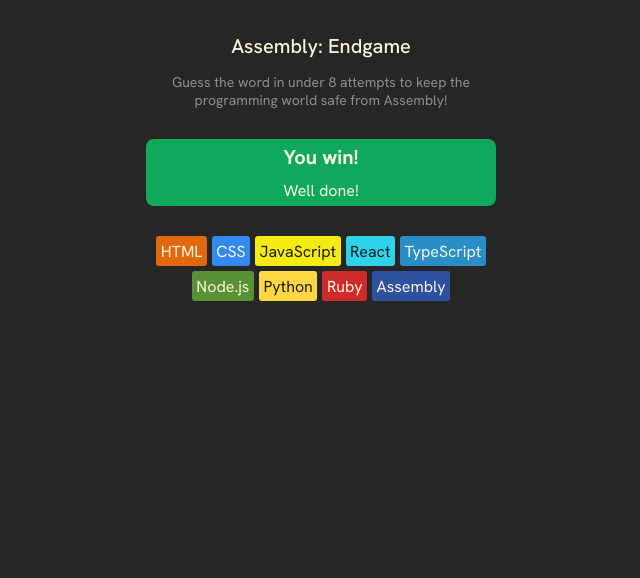
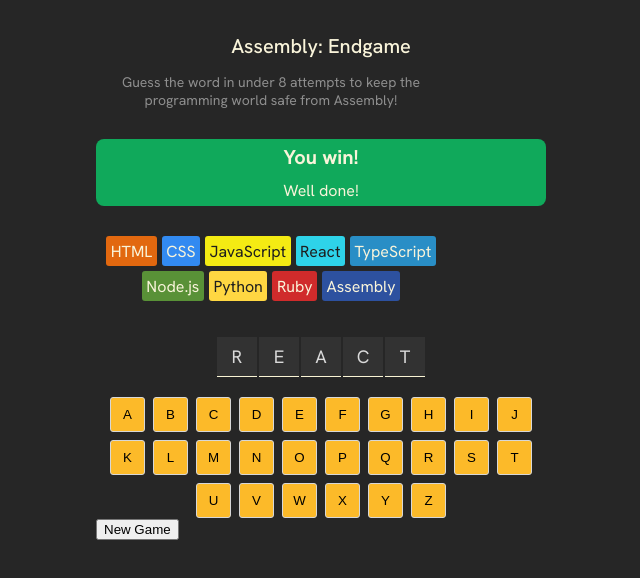
Before and after one commit to seb-ssabes/react-basics, a React (Vite) app: page / in a window 1280 px wide. Shown: the top 578 px of the page, without its empty margins (319-959 px from the left). Built offline with nearby package versions, Linux system fonts and the light colour scheme.

Commit message:
alphabet keyboard and style added

```diff
--- a/src/AssemblyEndgame/App.jsx
+++ b/src/AssemblyEndgame/App.jsx
@@ -2,6 +2,21 @@
 import {languages} from "./languages.js"
 
 export default function AssemblyEndgame() {
+  const [currentWord, setCurrentWord] = React.useState("react")
+  const alphabet = "abcdefghijklmnopqrstuvwxyz"
+
+  const word = currentWord.split("").map((letter, index) => (
+    <span key={index}>{letter.toUpperCase()}</span>
+  ))
+
+  const keyboardElements = alphabet.split("").map((letter) =>(
+    <button key={letter}>{letter.toUpperCase()}</button>
+  ))
+
+
+
+  console.log(keyboardElements)
+
   const languageElements = languages.map(lang => {
     const styles = {
       backgroundColor: lang.backgroundColor,
@@ -32,6 +47,13 @@
       <section className="language-chips">
         {languageElements}
       </section>
+      <section className="word">
+        {word}
+      </section>
+      <section className="keyboard">
+        {keyboardElements}
+      </section>
+      <button className="">New Game</button>
     </main>
   )
 }
--- a/src/AssemblyEndgame/index.css
+++ b/src/AssemblyEndgame/index.css
@@ -54,9 +54,45 @@
   gap: 5px;
   justify-content: center;
   max-width: 350px;
+  margin-bottom: 36px;
 }
 
 span.chip {
   border-radius: 3px;
   padding: 4.5px;
 }
+
+section.word {
+  display: flex;
+  justify-content: center;
+  gap: 2px;
+  margin-bottom: 20px;
+}
+
+section.word > span {
+  height: 40px;
+  width: 40px;
+  background-color: #323232;
+  display: flex;
+  justify-content: center;
+  align-items: center;
+  font-size: 1.125rem;
+  border-bottom: 1px solid #f9f4d4 ;
+}
+
+section.keyboard {
+  display: flex;
+  flex-wrap: wrap;
+  gap: 8px;
+  justify-content: center;
+  max-width: 450px;
+}
+
+section.keyboard > button {
+  height: 35px;
+  width: 35px;
+  background-color: #fcba29;
+  border: 1px solid #d7d7d7;
+  border-radius: 3px;
+  cursor: pointer;
+}
```
